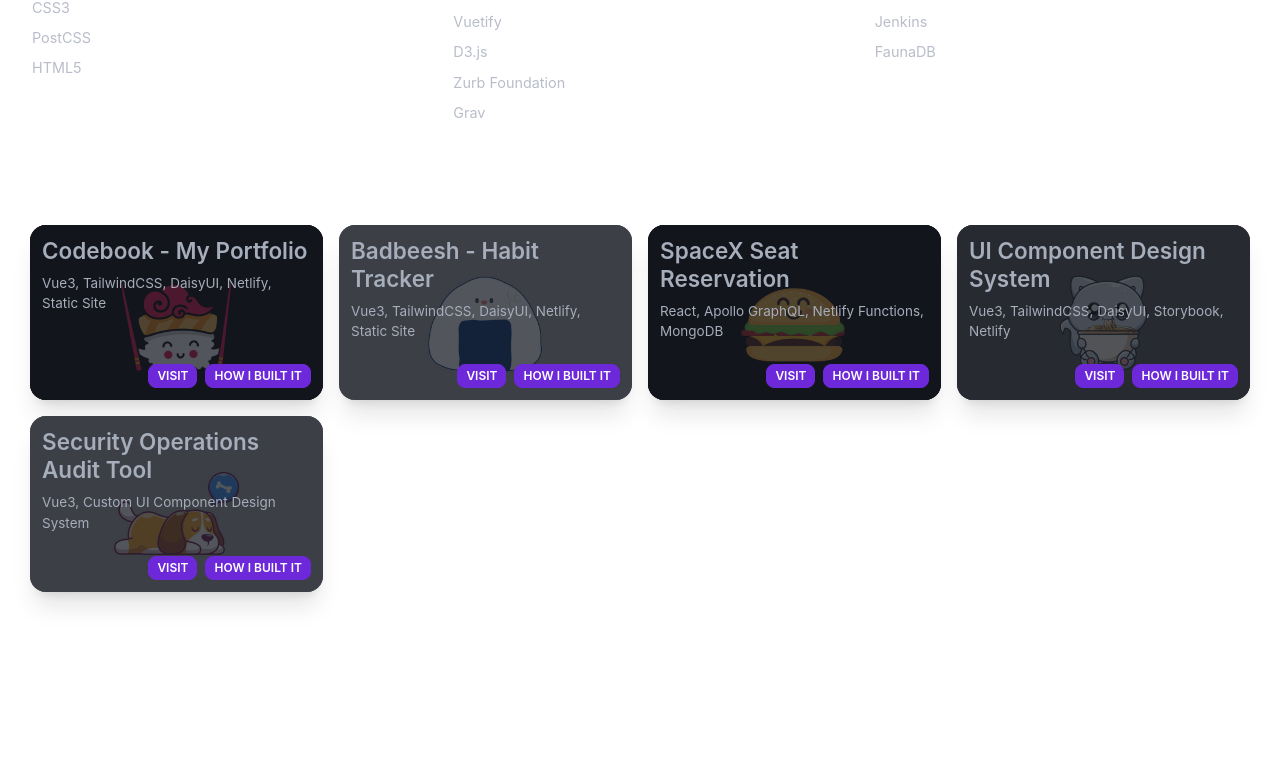
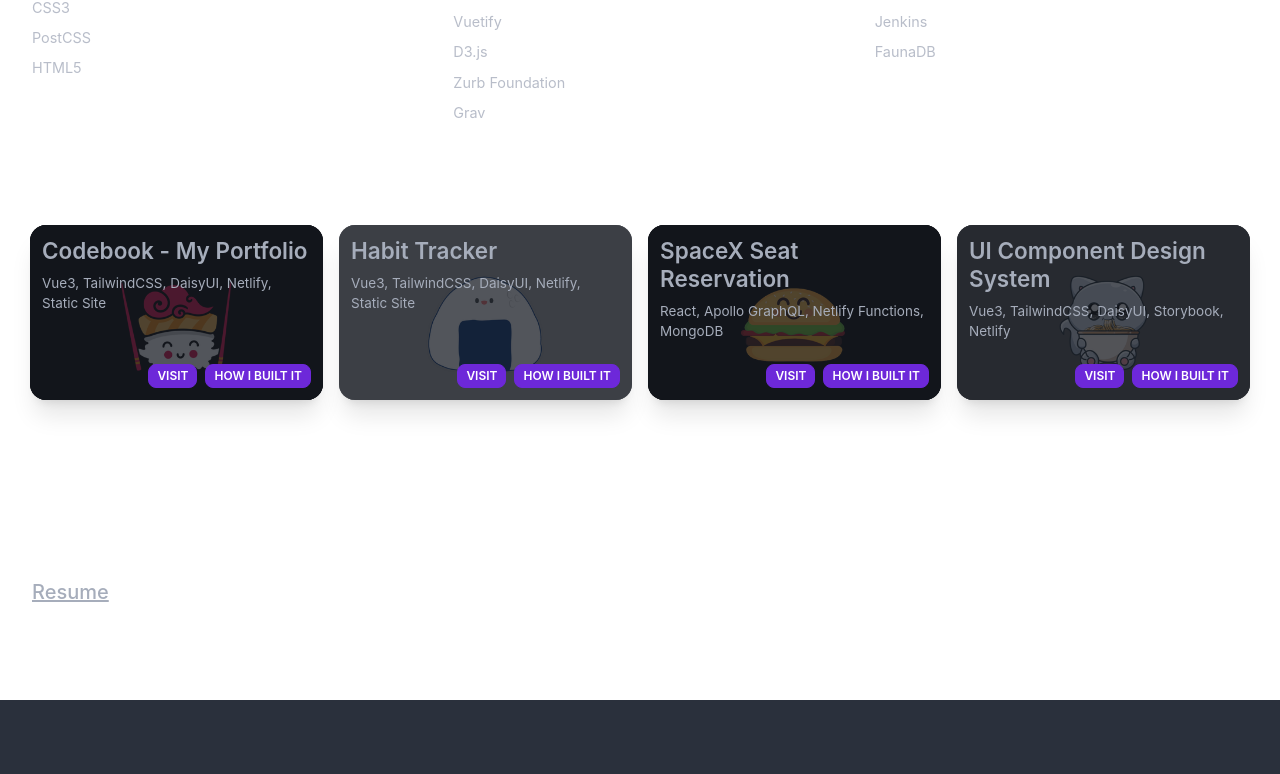
Before and after one commit to rlynjb/ds_ayyy, a Vue app: page / in a window 1280 px wide. Shown: the part 492-1266 px from the top of the page. After the commit the page ends 1192 px from the top, so only its background shows below. Built offline with nearby package versions, Linux system fonts and the light colour scheme.

Commit message:
removed some pjs

```diff
--- a/src/datasource/Projects.ts
+++ b/src/datasource/Projects.ts
@@ -34,11 +34,5 @@
     images: [
       'storybook_plan.png'
     ]
-  },
-  {
-    title: 'Security Operations Audit Tool',
-    subtitle: 'Vue3, Custom UI Component Design System',
-    link: '/',
-    image_thumb: 'portfolio_thumbs',
   }
 ]
--- a/src/datasource/badbeesh.ts
+++ b/src/datasource/badbeesh.ts
@@ -1,5 +1,5 @@
 export const badbeesh = {
-  title: 'Badbeesh - Habit Tracker',
+  title: 'Habit Tracker',
   subtitle: 'Vue3, TailwindCSS, DaisyUI, Netlify, Static Site',
   link: '/',
   image_thumb: 'portfolio_thumbs',
```
